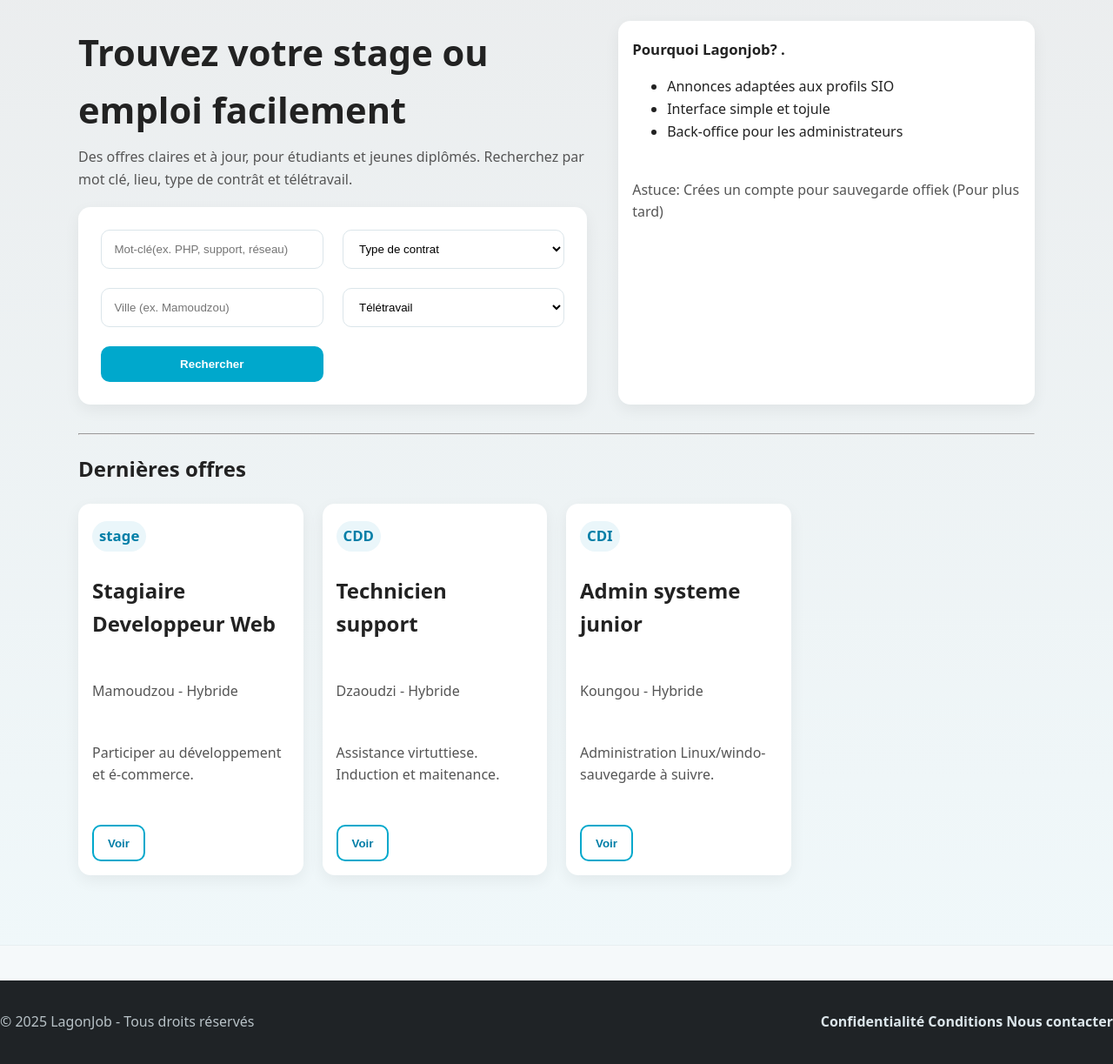
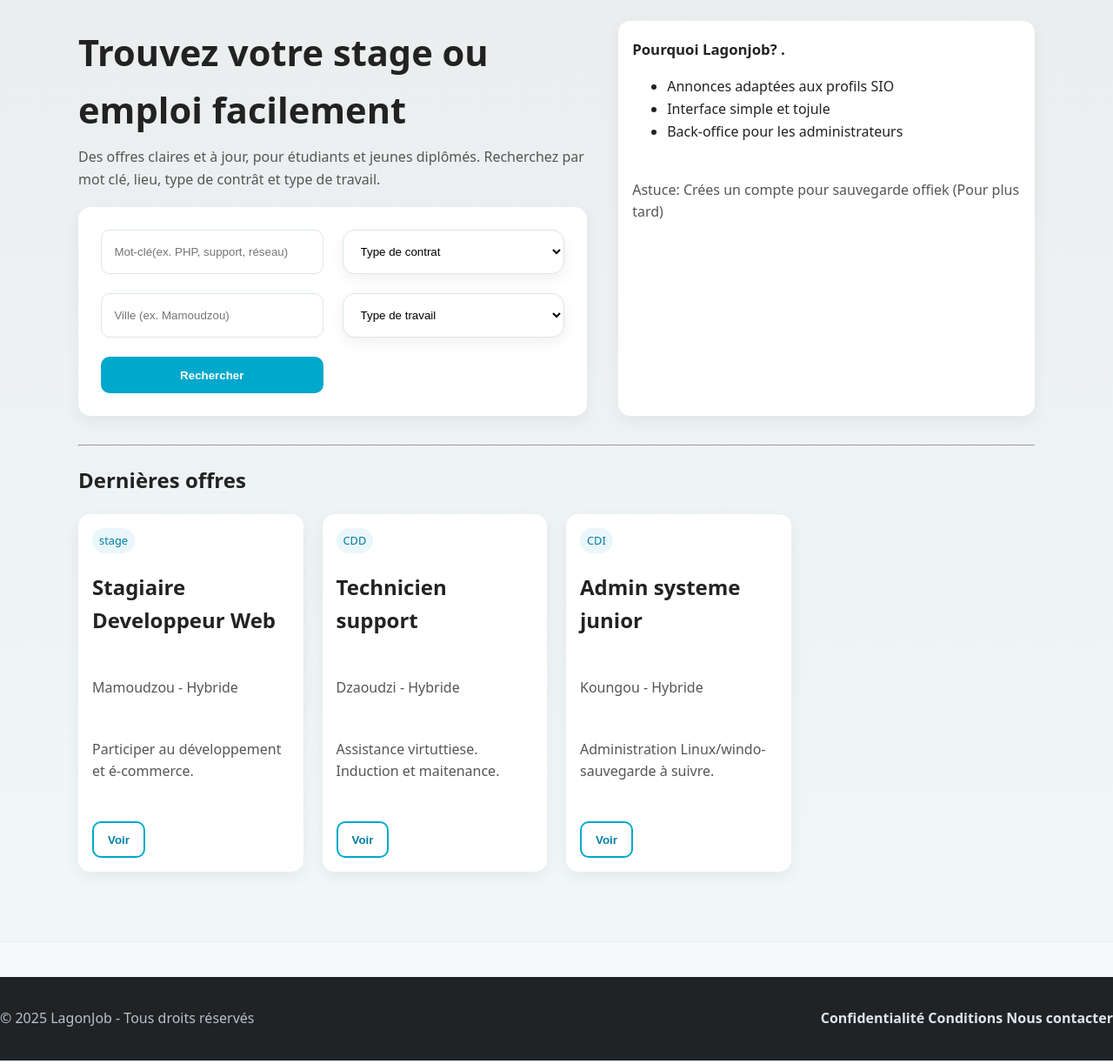
Before and after one commit to ABDALLAHOumair/LagonJob, a PHP site: page /home.php in a window 1280 px wide. Shown: the part 176-1399 px from the top of the page at 87% size. Run offline with PHP 8.4, Linux system fonts and the light colour scheme.

Commit message:
ajout des autres pages manquantes

```diff
--- a/Frontoffice/fonctions.php
+++ b/Frontoffice/fonctions.php
@@ -6,3 +6,8 @@
     header("Location: {$url}");
     exit();
 }
+
+$selectUser='SELECT * FROM user';
+$selectUser=$mysqlClient->prepare($selectUser);
+$selectUser->execute();
+$listeUser=$selectUser->fetchAll();
--- a/Frontoffice/header.php
+++ b/Frontoffice/header.php
@@ -3,7 +3,11 @@
     <nav class="nav">
         <a href="home.php">Accuiel</a>
         <a href="offres.php">Offres</a>
-        <button class="btn btn-outline"><a href="connexion.php">Connexion</a></button>
-        <button class="btn btn-outline"><a href="inscription.php">inscription</a></button>
+        <?php if (!isset($_SESSION['LOGGED_USER'])) { ?>
+            <button class="btn btn-outline"><a href="connexion.php">Connexion</a></button>
+            <button class="btn btn-outline"><a href="inscription.php">inscription</a></button>
+        <?php } else{ ?>
+            <button class="btn btn-outline"><a href="deconnexion.php">Deconnexion</a></button>
+        <?php } ?>
     </nav>
 </header>
--- a/Frontoffice/home.php
+++ b/Frontoffice/home.php
@@ -1,3 +1,6 @@
+<?php
+session_start();
+?>
 <!DOCTYPE html>
 <html lang="en">
 <head>
@@ -13,18 +16,16 @@
             <div class="grid cards">
                 <div>
                     <h1>Trouvez votre stage ou emploi facilement</h1>
-                    <p>Des offres claires et à jour, pour étudiants et jeunes diplômés. Recherchez par mot clé, lieu, type de contrât et télétravail. </p>
+                    <p>Des offres claires et à jour, pour étudiants et jeunes diplômés. Recherchez par mot clé, lieu, type de contrât et type de travail. </p>
 
                     <form action="" method="" class="form cards .search-inline">
-                        <input type="text" class="textarea" placeholder="Mot-clé(ex. PHP, support, réseau)">
-                        <select name="Type_de_contrat card">
+                        <input type="textarea" placeholder="Mot-clé(ex. PHP, support, réseau)">
+                        <select name="Type_de_contrat" class="card">
                             <option>Type de contrat</option>
                         </select>
-                        <input type="text" class="textarea" placeholder="Ville (ex. Mamoudzou)">
-                        <select name="Type_de_contrat card">
-                            <option>
-                                Télétravail
-                            </option>
+                        <input type="textarea" placeholder="Ville (ex. Mamoudzou)">
+                        <select name="Type_de_contrat" class="card">
+                            <option>Type de travail</option>
                         </select>
                         <button type="submit" class="btn">Rechercher</button>
                     </form>
@@ -49,27 +50,27 @@
             <div class="container">
                 <h2>Dernières offres</h2>
                 <div class="cards">
-                    <div class="card">
-                        <h3 class="badge">stage</h3><br>
+                    <article class="card">
+                        <span class="badge">stage</span><br>
                         <h2>Stagiaire Developpeur Web</h2><br>
                         <p>Mamoudzou - Hybride</p><br>
                         <p>Participer au développement et é-commerce.</p><br>
                         <button type="submit" class="btn btn-outline">Voir</button>
-                    </div>
-                    <div class="card auth-card">
-                        <h3 class="badge">CDD</h3><br>
+                    </article>
+                    <article class="card">
+                        <span class="badge">CDD</span><br>
                         <h2>Technicien support</h2><br>
                         <p>Dzaoudzi - Hybride</p><br>
                         <p>Assistance virtuttiese. Induction et maitenance.</p><br>
                         <button type="submit" class="btn btn-outline">Voir</button>
-                    </div>
-                    <div class="card">
-                        <h3 class="badge">CDI</h3><br>
+                    </article>
+                    <article class="card">
+                        <span class="badge">CDI</span><br>
                         <h2>Admin systeme junior</h2><br>
                         <p>Koungou - Hybride</p><br>
                         <p>Administration Linux/windo-sauvegarde à suivre.</p><br>
                         <button type="submit" class="btn btn-outline">Voir</button>
-                    </div>
+                    </article>
                 </div>
             </div>
         </div>
```
Also changed, not shown: Frontoffice/connexion.php (+15 -6 lines), Frontoffice/contact.php (+6 -2 lines), Frontoffice/deconnexion.php (added, +11 -0 lines), Frontoffice/inscription.php (+8 -4 lines), Frontoffice/offres.php (+15 -1 lines), Frontoffice/submit_connexion.php (added, +36 -0 lines), Frontoffice/submit_inscription.php (+4 -4 lines), Frontoffice/Logo.png (added).
